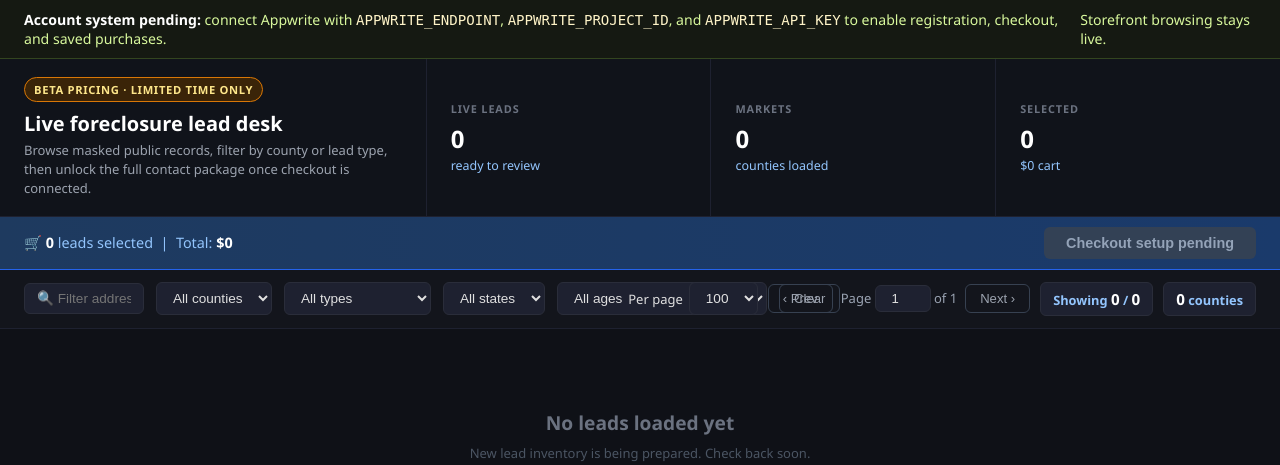
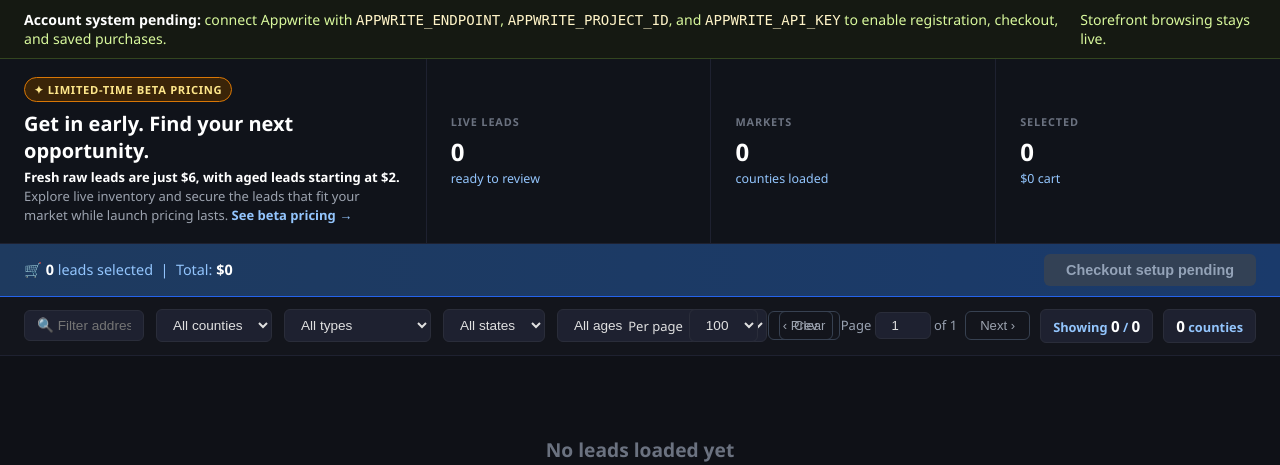
Before and after one commit to 145brice/Tax-Delinquencies, a Flask app: page / in a window 1280 px wide. Shown: the part 56-521 px from the top of the page. Run offline with Flask 3, Linux system fonts and the light colour scheme; data that the repository does not hold is empty; some libraries are stand-ins or nearby versions.

Commit message:
Make beta pricing hero more compelling

```diff
--- a/templates/index.html
+++ b/templates/index.html
@@ -55,6 +55,9 @@
             text-transform: uppercase;
         }
         .overview-copy { color: #9ca3af; max-width: 720px; line-height: 1.45; }
+        .overview-copy strong { color: #fff; }
+        .overview-copy a { color: #93c5fd; font-weight: 700; text-decoration: none; }
+        .overview-copy a:hover { color: #bfdbfe; text-decoration: underline; }
         .metric-label { color: #6b7280; font-size: 0.68rem; text-transform: uppercase; letter-spacing: 0.08em; font-weight: 800; }
         .metric-value { color: #fff; font-size: 1.5rem; font-weight: 800; margin-top: 6px; }
         .metric-sub { color: #93c5fd; font-size: 0.78rem; margin-top: 2px; }
@@ -325,10 +328,13 @@
 <section class="overview">
     <div class="overview-panel">
         {% if pricing_phase == 'beta' %}
-        <div class="beta-pricing-badge">Beta pricing &middot; Limited time only</div>
+        <div class="beta-pricing-badge">&#10022; Limited-time beta pricing</div>
+        <div class="overview-title">Get in early. Find your next opportunity.</div>
+        <div class="overview-copy"><strong>Fresh raw leads are just $6, with aged leads starting at $2.</strong> Explore live inventory and secure the leads that fit your market while launch pricing lasts. <a href="/pricing">See beta pricing &rarr;</a></div>
+        {% else %}
+        <div class="overview-title">Live foreclosure lead desk</div>
+        <div class="overview-copy">Browse masked public records, filter by county or lead type, then unlock the full contact package.</div>
         {% endif %}
-        <div class="overview-title">Live foreclosure lead desk</div>
-        <div class="overview-copy">Browse masked public records, filter by county or lead type, then unlock the full contact package once checkout is connected.</div>
     </div>
     <div class="overview-panel">
         <div class="metric-label">Live Leads</div>
```
